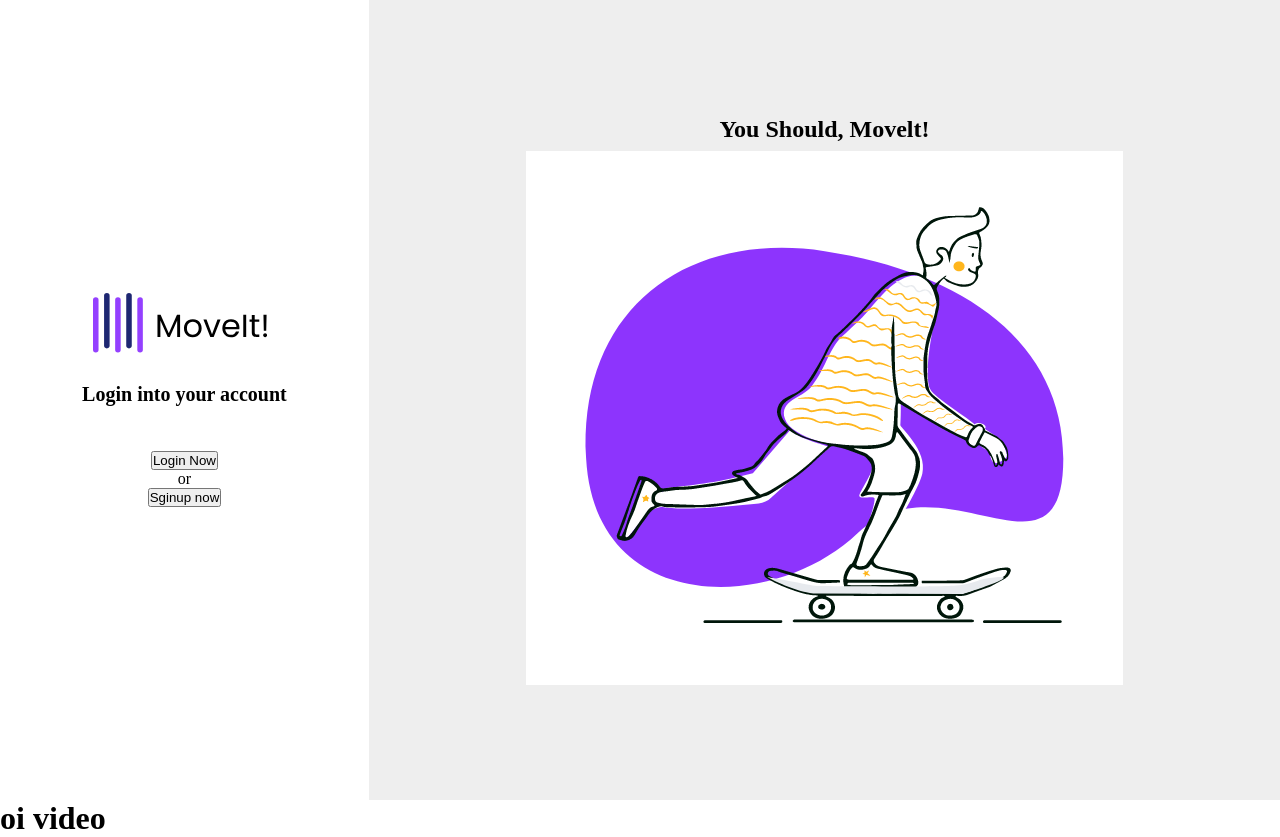
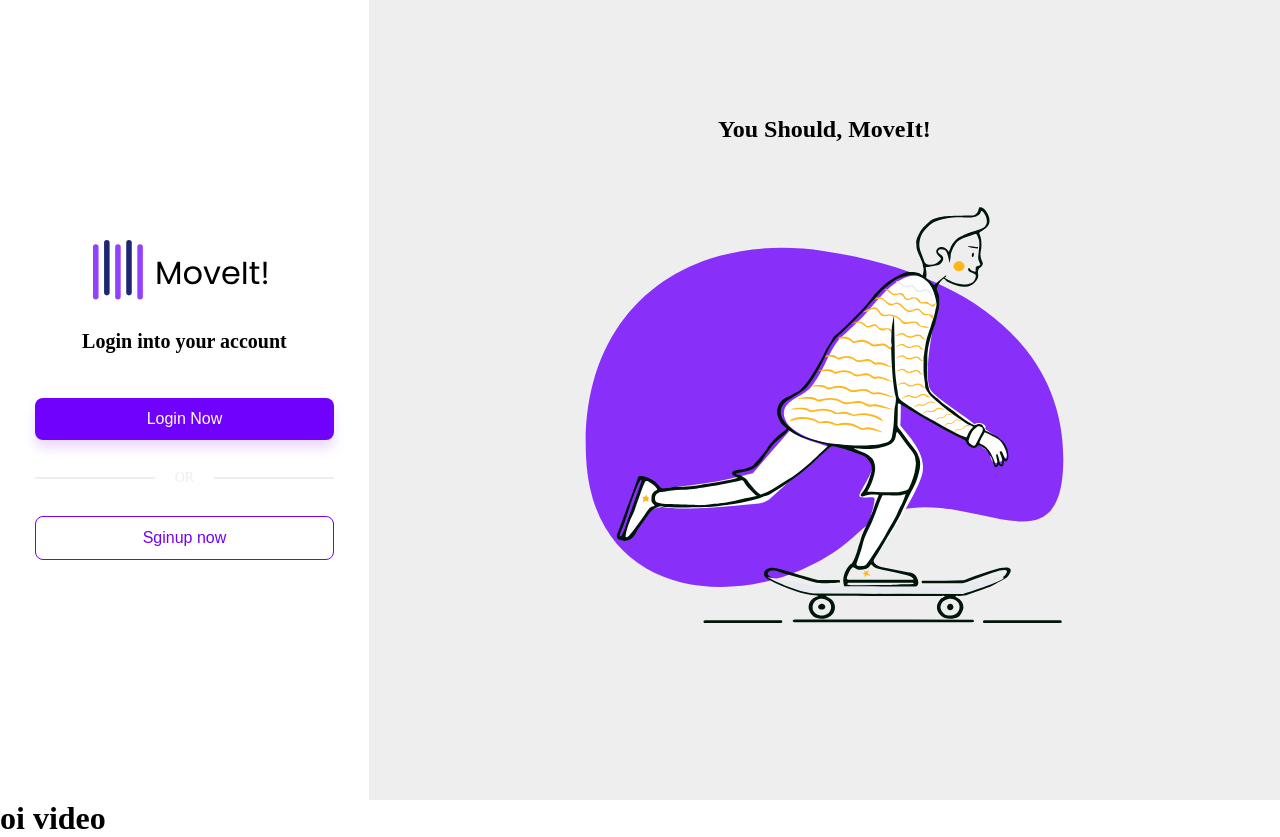
Before and after one commit to antonio-dev2710/login-page, an Angular app: page /login in a window 1280 px wide. Built offline with nearby package versions, Linux system fonts and the light colour scheme.

Commit message:
feat: add estilo padrão para layout.

```diff
--- a/src/app/components/default-login-layout/default-login-layout.component.html
+++ b/src/app/components/default-login-layout/default-login-layout.component.html
@@ -1,17 +1,25 @@
 <main>
   <section class="form-section">
-    <img src="/assets/svg/logo.svg"/>
+    <img src="/assets/svg/logo.svg" />
     <h2>{{ title }}</h2>
-    <button>{{ primaryBtnText }}</button>
-    <div>
-      <span>or</span>
+    <ng-content >
+
+    </ng-content>
+    <ng-content></ng-content>
+    <div class="btn-wrapper">
+      <button class="btn-primary">
+        {{ primaryBtnText }}
+      </button>
+      <div class="divider">
+        <div></div>
+        <span>or</span>
+        <div></div>
+      </div>
+      <button class="btn-secondary">{{ secondaryBtnTxt }}</button>
     </div>
-    <button>{{ secondaryBtnTxt }}</button>
   </section>
   <section class="main-section">
-    <h1>
-      You Should, Movelt!
-    </h1>
-    <img src="/assets/svg/main-ilustration.png"/>
+    <h1>You Should, MoveIt!</h1>
+    <img src="/assets/svg/main-illustration.svg" />
   </section>
 </main>
--- a/src/app/components/default-login-layout/default-login-layout.component.scss
+++ b/src/app/components/default-login-layout/default-login-layout.component.scss
@@ -1,4 +1,3 @@
-
 @import "../../../style/variables.scss";
 main {
   display: flex;
@@ -53,14 +52,14 @@ main {
         width: 100%;
 
         font-size: 14px;
-              //color: $gray-bg;
+        color: $gray-bg;
         font-weight: 400;
         text-transform: uppercase;
 
         div {
           flex-grow: 1;
           height: 2px;
-                  //background-color: $gray-bg;
+          background-color: $gray-bg;
         }
       }
 
@@ -79,14 +78,20 @@ main {
         }
 
         &.btn-primary {
-                 // background-color: $primary-color;
+           background-color: $primary-color;
           color: white;
-                  box-shadow:0px 8px 12px rgba(148.23004603385925, 64.33935597538948, 255, 0.20000000298023224);
+          box-shadow: 0px 8px 12px
+            rgba(
+              148.23004603385925,
+              64.33935597538948,
+              255,
+              0.20000000298023224
+            );
         }
 
         &.btn-secondary {
-                 // border: 1px solid $primary-color;
-                  //color: $primary-color;
+           border: 1px solid $primary-color;
+          color: $primary-color;
         }
       }
     }
--- a/src/app/pages/login/login.component.html
+++ b/src/app/pages/login/login.component.html
@@ -3,4 +3,7 @@ title ="Login into your account"
 primaryBtnText="Login Now"
 secondaryBtnTxt ="Sginup now">
 
+<form [formGroup]="loginForm">
+
+</form>
 </app-default-login-layout>
--- a/src/app/pages/login/login.component.ts
+++ b/src/app/pages/login/login.component.ts
@@ -1,15 +1,25 @@
 import { Component } from '@angular/core';
 import { DefaultLoginLayoutComponent } from '../../components/default-login-layout/default-login-layout.component';
+import { FormControl, FormGroup, ReactiveFormsModule, Validators } from '@angular/forms';
 
 @Component({
   selector: 'app-login',
   standalone: true,
   imports: [
-    DefaultLoginLayoutComponent
+    DefaultLoginLayoutComponent,
+    ReactiveFormsModule
   ],
   templateUrl: './login.component.html',
   styleUrl: './login.component.scss'
 })
 export class LoginComponent {
 
+  loginForm!: FormGroup;
+
+  constructor() {
+    this.loginForm = new FormGroup({
+      email:new FormControl('',[Validators.required, Validators.email]),
+      password:new FormControl('',[Validators.required, Validators.minLength(6)]),
+    })
+   }
 }
```
Lines whose indentation alone changed are shown as unchanged.
